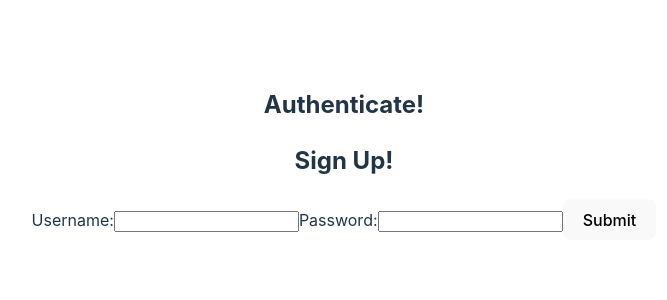
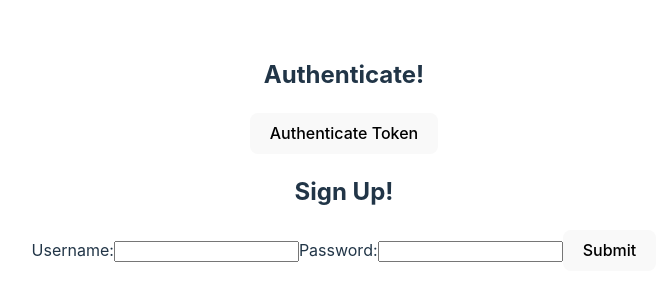
Before and after one commit to ChuangStephanie/ReactForms, a React (Vite) app: page / in a window 1280 px wide. Shown: the part 246-546 px from the top of the page, without its empty margins (296-963 px from the left). Built offline with nearby package versions, Linux system fonts and the light colour scheme.

Commit message:
added authenticate function

```diff
--- a/src/components/Authenticate.jsx
+++ b/src/components/Authenticate.jsx
@@ -1,3 +1,34 @@
-export default function Authenticate() {
-    return <h2>Authenticate!</h2>
+import { useState } from "react";
+
+export default function Authenticate({ token }) {
+  const [successMessage, setSuccessMessage] = useState(null);
+  const [error, setError] = useState(null);
+
+  async function handleClick() {
+    try {
+      const response = await fetch(
+        "https://fsa-jwt-practice.herokuapp.com/authenticate",
+        {
+          method: "GET",
+          headers: {
+            "Content-Type": "application/json",
+            Authorization: `Bearer ${token}`,
+          },
+        }
+      );
+      const result = await response.json();
+      setSuccessMessage(result.message);
+    } catch (error) {
+      setError(error.message);
+    }
+  }
+
+  return (
+    <>
+      <h2>Authenticate!</h2>
+      {successMessage && <p>{successMessage}</p>}
+      {error && <p>{error}</p>}
+      <button onClick={handleClick}>Authenticate Token</button>
+    </>
+  );
 }
```
